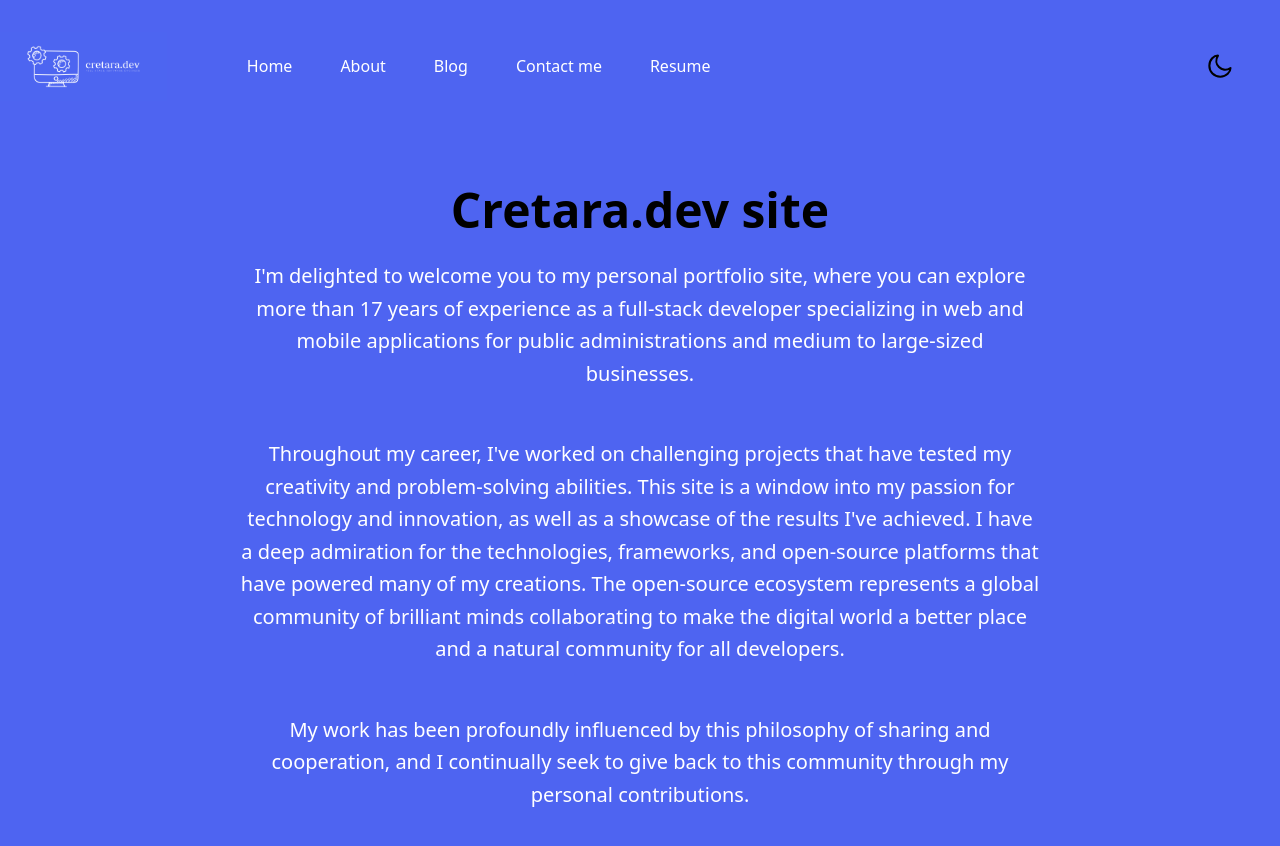
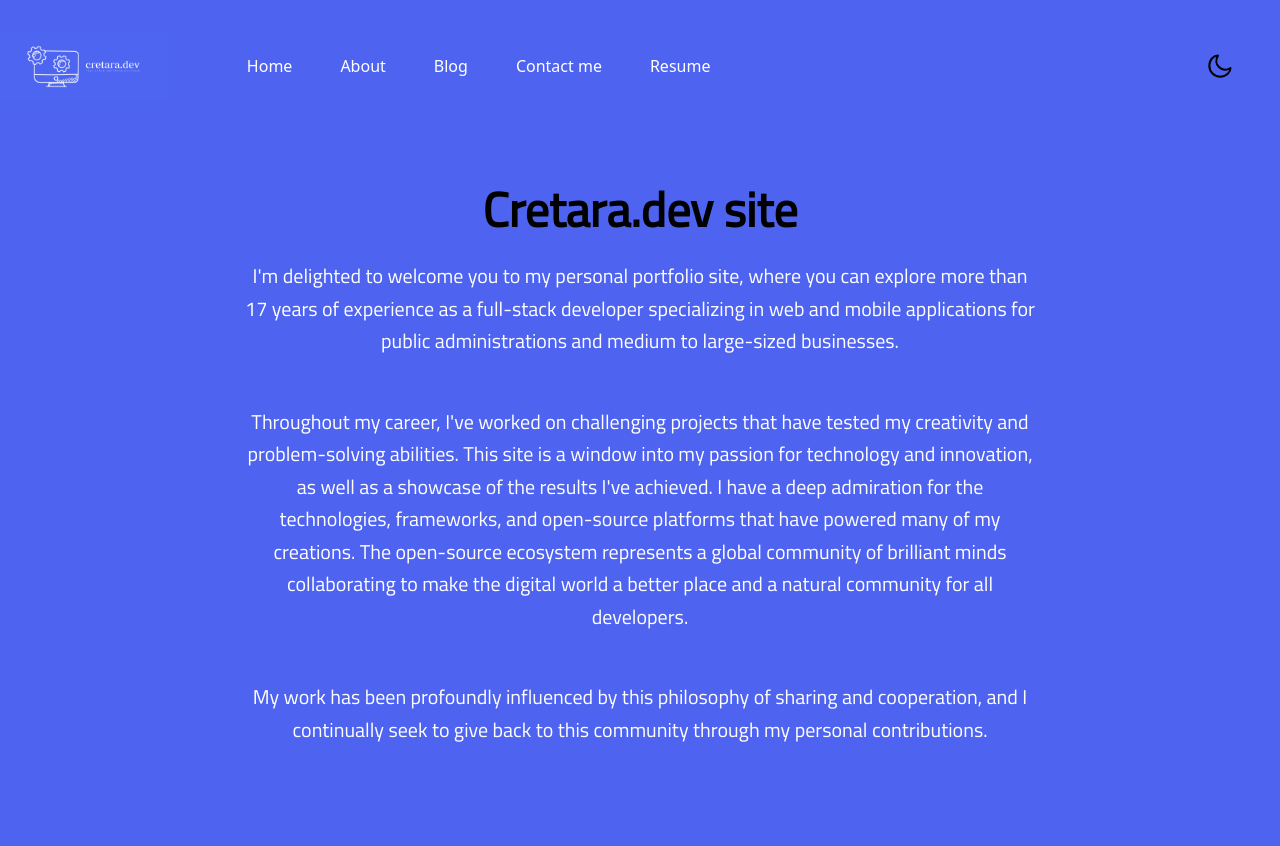
Before and after one commit to cretara/cretaradev-frontend-new, a Next.js app: page / in a window 1280 px wide. Shown: the top 846 px of the page. Built offline with nearby package versions, Linux system fonts and the light colour scheme.

Commit message:
Added Titillium global font

```diff
--- a/app/page.tsx
+++ b/app/page.tsx
@@ -1,9 +1,15 @@
 import React from "react";
 import Body from "@/components/Body";
+import { Titillium_Web } from "next/font/google";
 
-export default async function IndexCretara() {
+const titillium = Titillium_Web({
+  weight: "400",
+  subsets: ["latin"],
+});
+
+export default function CretaraDev() {
   return (
-    <div id={"main"}>
+    <div id={"mainCretaraDev"} className={titillium.className}>
       <Body />
     </div>
   );
```
